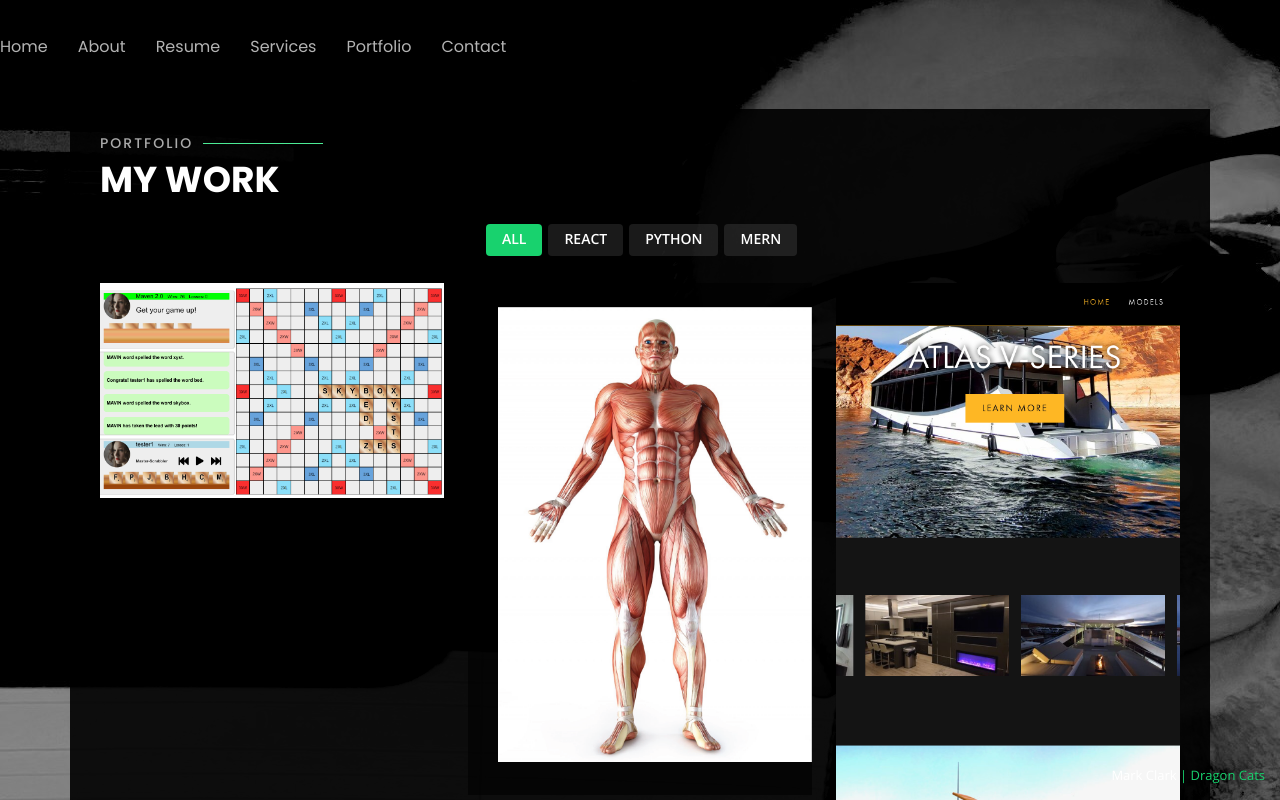
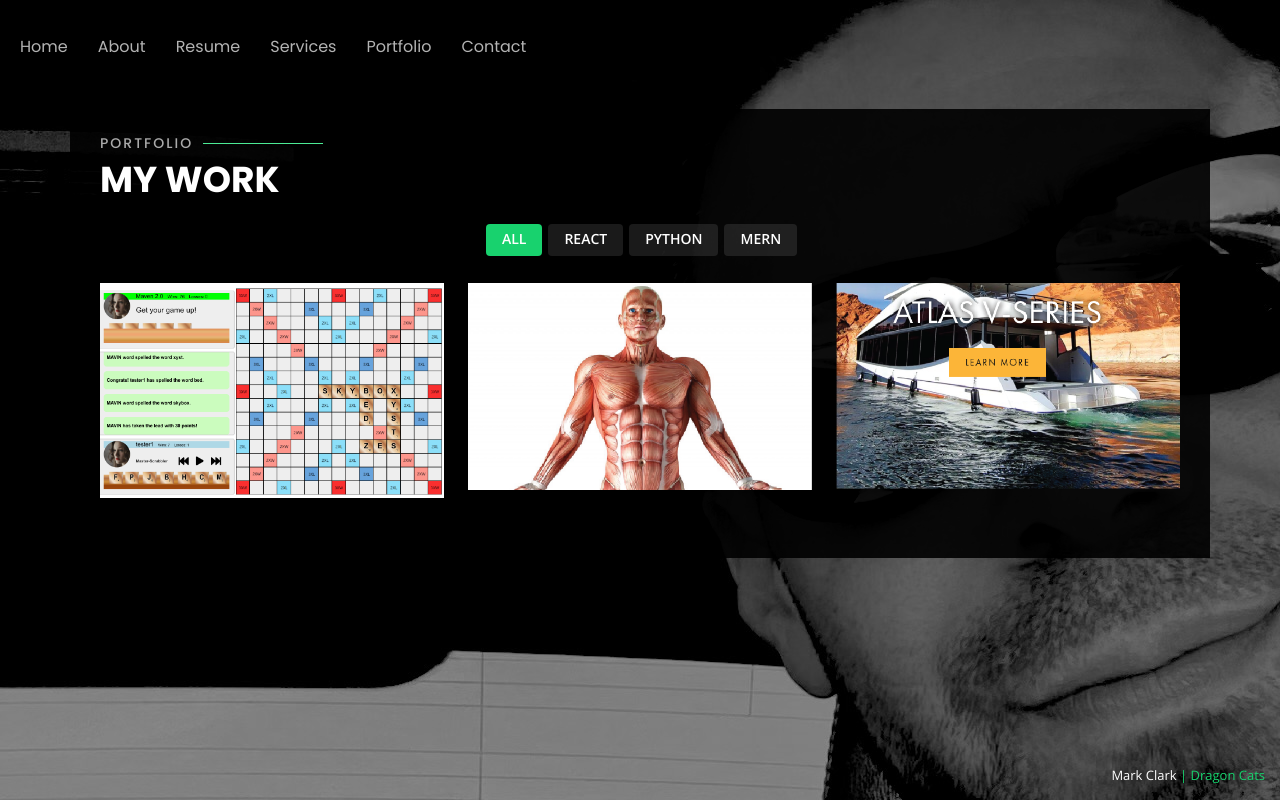
Before and after one commit to fitDizzle/eng-portfolio, a React (Create React App) app: page /portfolio in a window 1280 px wide. Shown: the top 800 px of the page. Built offline with nearby package versions, Linux system fonts and the light colour scheme.

Commit message:
fixed project image sizing

```diff
--- a/src/components/contacts.jsx
+++ b/src/components/contacts.jsx
@@ -23,13 +23,13 @@ const Contacts = () => {
               <i className="bx bx-share-alt"></i>
               <h3>Social Profiles</h3>
               <div className="social-links">
-                <a href="#a" className="facebook">
+                <a href="https://www.facebook.com/profile.php?id=100074499750694" className="facebook">
                   <i className="bi bi-facebook"></i>
                 </a>
-                <a href="#a" className="instagram">
+                <a href="https://www.instagram.com/markfitnessaz/?hl=en" className="instagram">
                   <i className="bi bi-instagram"></i>
                 </a>
-                <a href="#a" className="linkedin">
+                <a href="https://www.linkedin.com/in/mark-clark-software-development/" className="linkedin">
                   <i className="bi bi-linkedin"></i>
                 </a>
               </div>
--- a/src/components/navigation/topNavbar.jsx
+++ b/src/components/navigation/topNavbar.jsx
@@ -2,7 +2,7 @@ import React from "react";
 
 const TopNavbar = () => {
   return (
-    <nav id="navbar" className="navbar" style={{marginBottom: '50px'}}>
+    <nav id="navbar" className="navbar" style={{marginBottom: '50px', paddingLeft: '20px'}}>
       <ul>
         <li>
           <a className="nav-link inactive" href="/home">
--- a/src/components/portfolio.jsx
+++ b/src/components/portfolio.jsx
@@ -59,7 +59,7 @@ const Portfolio = () => {
           <div className="col-lg-4 col-md-6 portfolio-item filter-web">
             <div className="portfolio-wrap">
               <img
-                src="assets/img/muscular-front.png"
+                src="assets/img/anatomy-project.png"
                 className="img-fluid"
                 alt=""
               />
@@ -92,7 +92,7 @@ const Portfolio = () => {
           <div className="col-lg-4 col-md-6 portfolio-item filter-app">
             <div className="portfolio-wrap">
               <img
-                src="assets/img/bravada.png"
+                src="assets/img/bravada-project.png"
                 className="img-fluid"
                 alt=""
               />
```
Also changed, not shown: public/assets/img/anatomy-project.png (added), public/assets/img/bravada-project.png (added).
